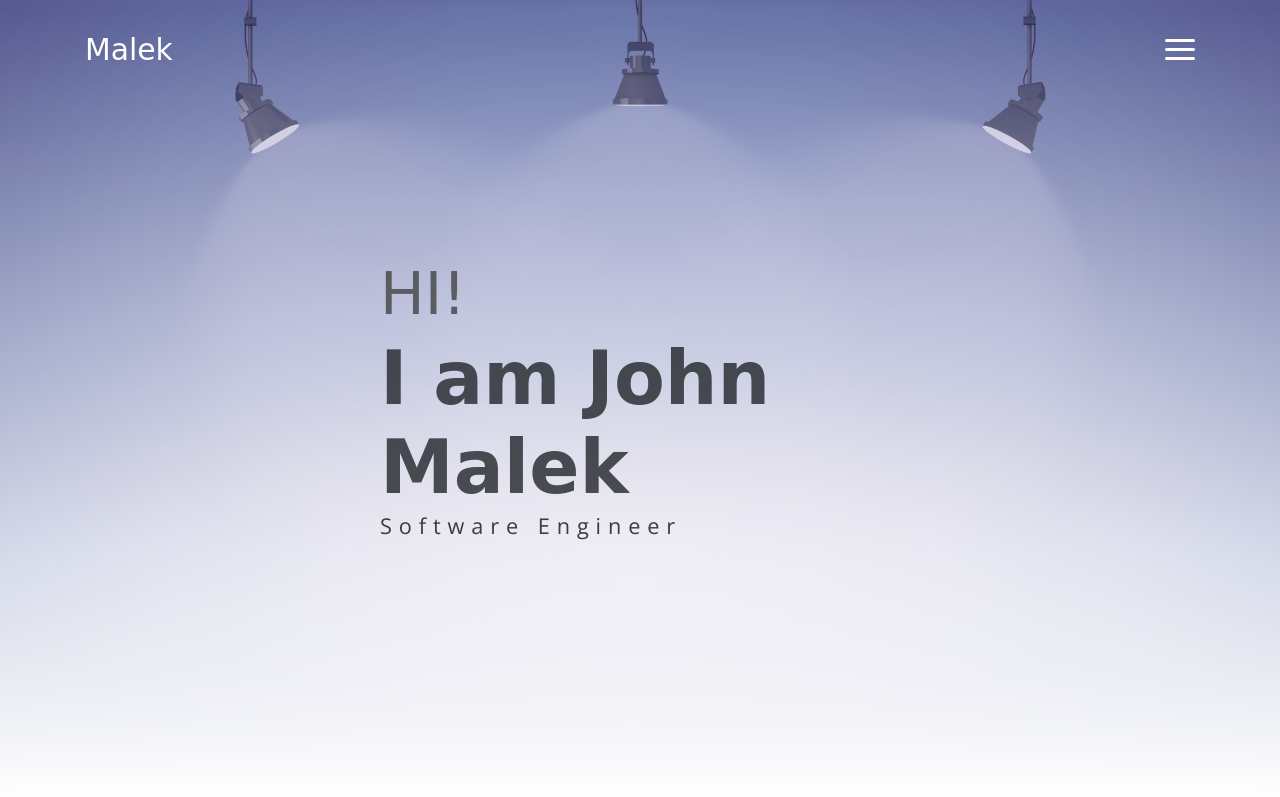
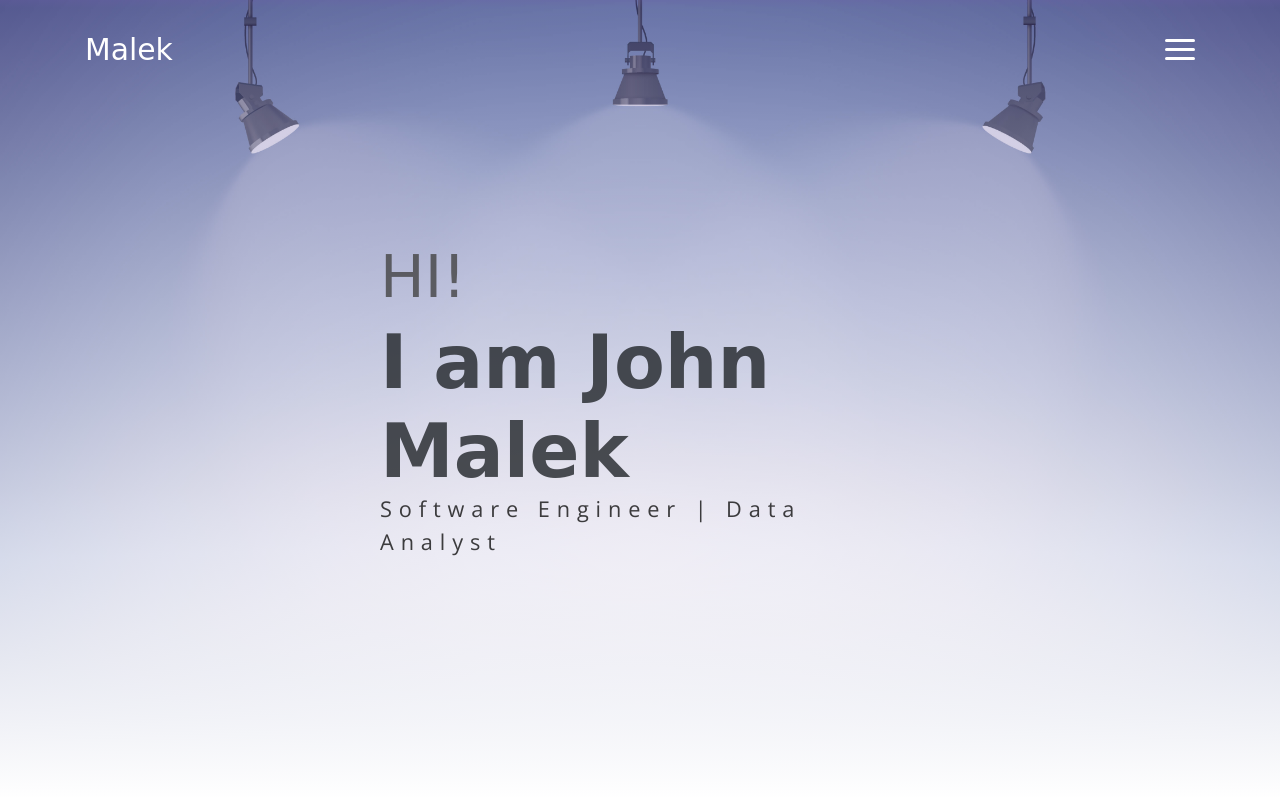
Before and after one commit to johnmalek/my_portfolio_site, a website: page index.html in a window 1280 px wide. Shown: the top 797 px of the page. Drawn offline with nearby package versions, Linux system fonts and the light colour scheme; a web font is replaced by a local one.

Commit message:
update header

```diff
--- a/index.html
+++ b/index.html
@@ -51,7 +51,7 @@
                 <span class="up">HI!</span>
                 <span class="down">I am John Malek</span>
             </h1>
-            <p class="header-subtitle">Software Engineer</p>
+            <p class="header-subtitle">Software Engineer | Data Analyst</p>
 
             <!-- <button class="btn btn-primary">Visit My Works</button> -->
         </div>
```
